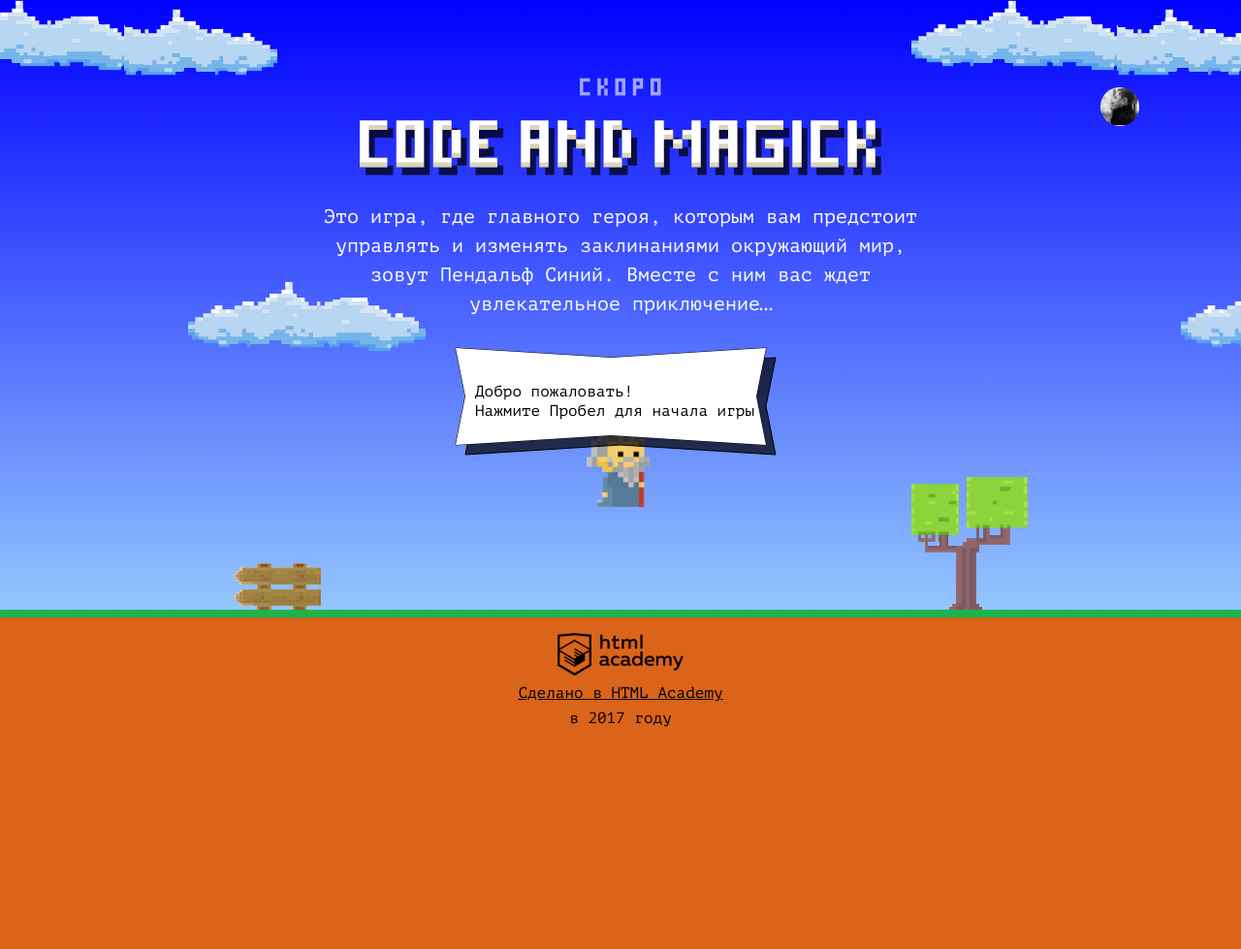
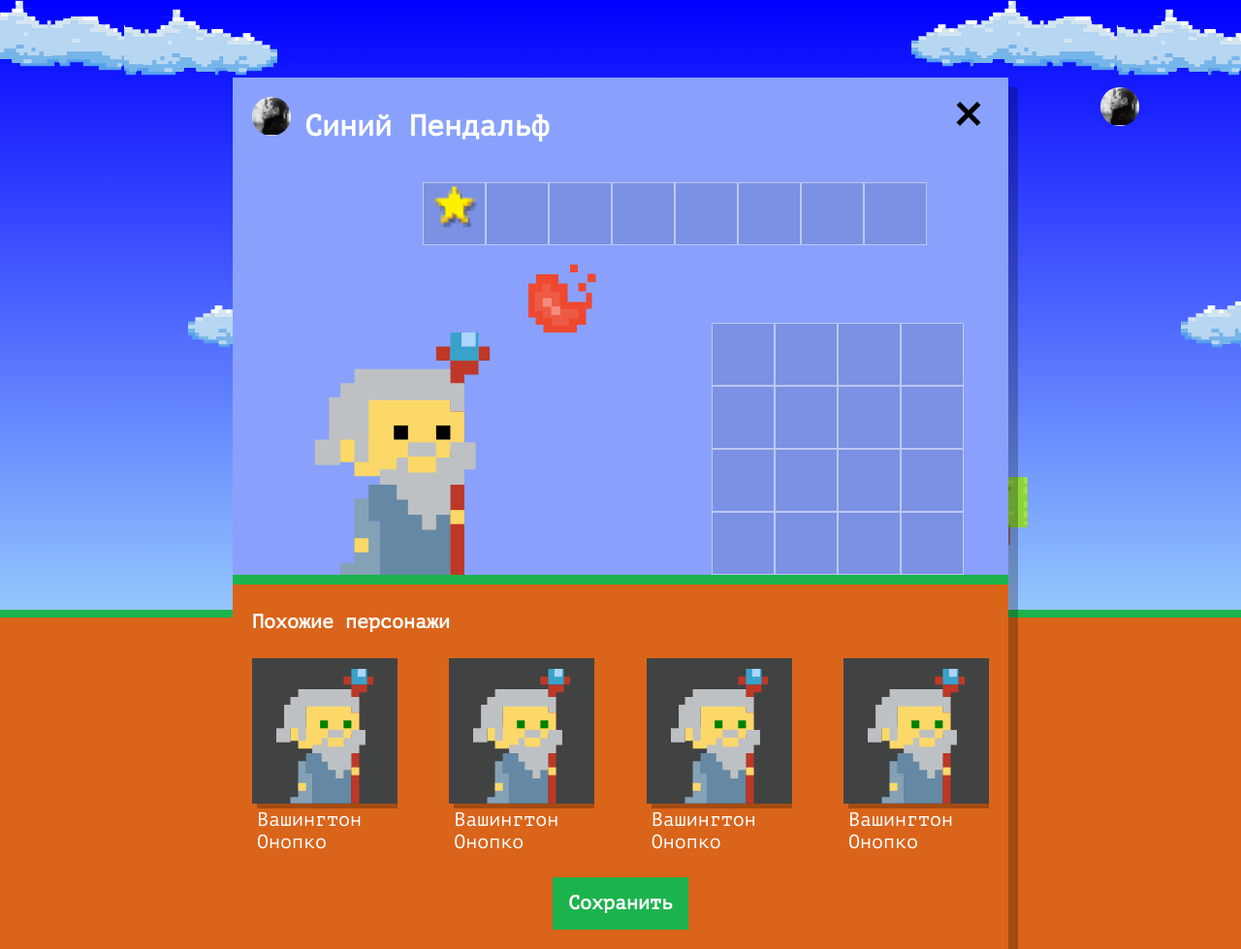
Before and after one commit to Kindro5654/107946-code-and-magick-21, a website: page index.html in a window 1280 px wide. Shown: the whole page at 97% size. Before the commit the page ends 800 px from the top, so only its background shows below. Drawn offline with Linux system fonts and the light colour scheme.

Commit message:
added character customization window

```diff
--- a/index.html
+++ b/index.html
@@ -1,57 +1,42 @@
 <!DOCTYPE html>
 <html>
+
 <head>
   <meta charset="utf-8" />
   <link rel="stylesheet" href="css/main.css" />
   <link rel="shortcut icon" href="favicon.ico" type="image/x-icon" />
   <title>Код и Магия</title>
 </head>
+
 <body>
   <header>
-      <svg
-        style="display: none"
-        xmlns="http://www.w3.org/2000/svg"
-        viewBox="0 0 62
-        86"
-      >
+    <svg style="display: none" xmlns="http://www.w3.org/2000/svg" viewBox="0 0 62
+        86">
       <g id="wizard">
         <g id="wizard-coat">
-            <polygon
-              points="19 67 19 59 14 59 14 82 9 82 9 86 23 86 23 67 19 67"
-            />
+          <polygon points="19 67 19 59 14 59 14 82 9 82 9 86 23 86 23 67 19 67" />
           <polygon points="19 59 19 67 23 67 23 86 48 86 48 54 19 54 19 59" />
         </g>
         <g id="wizard-head">
-            <polygon
-              points="48 86 53 86 53 15 58 15 58 10 62 10 62 5 58 5 58 10 48 10 48 5 43 5 43 10 48 10 48 14 48 86"
-              fill="#be3827"
-            />
-            <polygon
-              points="9 37 19 37 19 23 48 23 48 28 53 28 53 42 48 42 48 51 14 51 14 46 9 46 9 37"
-              fill="#fbd868"
-            />
+          <polygon points="48 86 53 86 53 15 58 15 58 10 62 10 62 5 58 5 58 10 48 10 48 5 43 5 43 10 48 10 48 14 48 86"
+            fill="#be3827" />
+          <polygon points="9 37 19 37 19 23 48 23 48 28 53 28 53 42 48 42 48 51 14 51 14 46 9 46 9 37" fill="#fbd868" />
           <rect x="33" y="39" width="10" height="5" fill="#bec1c3" />
           <rect x="14" y="37" width="5" height="9" fill="#bec1c3" />
           <polygon
             points="48 39 48 44.34 43 44.34 43 49.69 33 49.69 33 44.34 29 44.34 29 48.62 23 48.62 23 53.97 29 53.97 29 59.31 33 59.31 33 64.66 38 64.66 38 70 43 70 43 64.66 48 64.66 48 53.97 53 53.97 53 48.62 57 48.62 57 39 48 39"
-              fill="#bec1c3"
-            />
+            fill="#bec1c3" />
           <polygon
             points="0 47 9 47 9 38 19 38 19 24 48 24 48 28 53 28 53 18 48 18 48 13 14 13 14 18 9 18 9 23 5 23 5 38 0 38 0 47"
-              fill="#bec1c3"
-            />
+            fill="#bec1c3" />
         </g>
         <g id="wizard-eyes">
           <rect x="28" y="33" width="5" height="5" />
           <rect x="43" y="33" width="5" height="5" />
         </g>
         <g id="wizard-hands">
-            <polygon
-              points="19 67 19 59 14 59 14 82 9 82 9 86 23 86
-          23 67 19 67"
-              fill="#fff"
-              opacity="0.2"
-            />
+          <polygon points="19 67 19 59 14 59 14 82 9 82 9 86 23 86
+          23 67 19 67" fill="#fff" opacity="0.2" />
           <rect x="14" y="73" width="5" height="5" fill="#fbd868" />
           <rect x="48" y="63" width="5" height="5" fill="#fbd868" />
           <rect x="48" width="10" height="10" fill="#3aa2ca" />
@@ -81,12 +66,7 @@
   </header>
 
   <div class="overlay setup hidden">
-      <form
-        class="setup-wizard-form"
-        method="post"
-        enctype="multipart/form-data"
-        autocomplete="off"
-      >
+    <form class="setup-wizard-form" method="post" enctype="multipart/form-data" autocomplete="off">
       <div class="setup-title">
         <div class="setup-user">
           <div class="upload">
@@ -94,14 +74,7 @@
             <input type="file" name="avatar" />
           </div>
           <label>
-              <input
-                type="text"
-                name="username"
-                maxlength="25"
-                required
-                class="setup-user-name"
-                value="Синий Пендальф"
-              />
+            <input type="text" name="username" maxlength="25" required class="setup-user-name" value="Синий Пендальф" />
           </label>
         </div>
 
@@ -110,13 +83,7 @@
 
       <div class="setup-artifacts-shop">
         <div class="setup-artifacts-cell">
-            <img
-              src="img/icon-star.png"
-              alt="Star"
-              width="65"
-              height="50"
-              draggable="true"
-            />
+          <img src="img/icon-star.png" alt="Star" width="65" height="50" draggable="true" />
         </div>
         <div class="setup-artifacts-cell"></div>
         <div class="setup-artifacts-cell"></div>
@@ -131,17 +98,9 @@
       <div class="setup-player">
         <div class="setup-wizard-appearance">
           <div class="setup-wizard-wrap">
-              <svg
-                xmlns="http://www.w3.org/2000/svg"
-                viewBox="0 0 62 86"
-                class="setup-wizard"
-              >
+            <svg xmlns="http://www.w3.org/2000/svg" viewBox="0 0 62 86" class="setup-wizard">
               <g class="wizard">
-                  <use
-                    xlink:href="#wizard-coat"
-                    class="wizard-coat"
-                    style="fill: #6589a4"
-                  ></use>
+                <use xlink:href="#wizard-coat" class="wizard-coat" style="fill: #6589a4"></use>
                 <use xlink:href="#wizard-head" class="wizard-head"></use>
                 <use xlink:href="#wizard-eyes" class="wizard-eyes"></use>
                 <use xlink:href="#wizard-hands" class="wizard-hands"></use>
@@ -196,24 +155,15 @@
 
   <footer>
     <p>
-        <a href="http://htmlacademy.ru" class="footer-link"
-          ><img
-            src="img/htmlacademy-logo.png"
-            alt="HTML Academy"
-            width="130"
-          />Сделано в HTML Academy</a
-        >в 2017 году
+      <a href="http://htmlacademy.ru" class="footer-link"><img src="img/htmlacademy-logo.png" alt="HTML Academy"
+          width="130" />Сделано в HTML Academy</a>в 2017 году
     </p>
   </footer>
 
   <template id="similar-wizard-template" style="display: none">
     <div class="setup-similar-item">
       <div class="setup-similar-content">
-          <svg
-            xmlns="http://www.w3.org/2000/svg"
-            viewBox="0 0 62 86"
-            class="setup-similar-wizard"
-          >
+        <svg xmlns="http://www.w3.org/2000/svg" viewBox="0 0 62 86" class="setup-similar-wizard">
           <g class="wizard">
             <use xlink:href="#wizard-coat" class="wizard-coat"></use>
             <use xlink:href="#wizard-head" class="wizard-head"></use>
@@ -226,7 +176,7 @@
     </div>
   </template>
   <script>
-      var fireballSize = 22;
+    var window.fireballSize = 22;
     var getFireballSpeed = function (isMovingLeft) {
       return isMovingLeft ? 2 : 5;
     };
@@ -242,7 +192,9 @@
       return gameFieldHeight / 3;
     };
   </script>
+  <script src="js/setup.js"></script>
   <script src="js/stat.js"></script>
   <script src="js/game.js"></script>
 </body>
+
 </html>
--- a/js/game.js
+++ b/js/game.js
@@ -2,21 +2,21 @@
 
 window.GameConstants = {
   Fireball: {
-    size: fireballSize || 24,
-    speed: getFireballSpeed || function (movingLeft) {
+    size: window.fireballSize || 24,
+    speed: window.getFireballSpeed || function (movingLeft) {
       return movingLeft ? 2 : 5;
     }
   },
   Wizard: {
-    speed: wizardSpeed || 2,
-    width: wizardWidth || 61,
-    getHeight: getWizardHeight || function (width) {
+    speed: window.wizardSpeed || 2,
+    width: window.wizardWidth || 61,
+    getHeight: window.getWizardHeight || function (width) {
       return 1.377 * width;
     },
-    getX: getWizardX || function (width) {
+    getX: window.getWizardX || function (width) {
       return width / 3;
     },
-    getY: getWizardY || function (height) {
+    getY: window.getWizardY || function (height) {
       return height - 100;
     }
   }
--- /dev/null
+++ b/js/setup.js
@@ -0,0 +1,60 @@
+'use strict';
+
+var WIZARD_NAMES = ['Иван', 'Хуан Себастьян', 'Мария', 'Кристоф', 'Виктор', 'Юлия', 'Люпита', 'Вашингтон'];
+var WIZARD_SURNAMES = [' да Марья', ' Верон', ' Мирабелла', ' Вальц', ' Онопко', ' Топольницкая', ' Нионго', ' Ирвинг'];
+var WIZARD_COAT = ['rgb(101, 137, 164)', 'rgb(241, 43, 107)', 'rgb(146, 100, 161)', 'rgb(56, 159, 117)', 'rgb(215, 210, 55)', 'rgb(0, 0, 0)'];
+var WIZARD_EYES = ['black', 'red', 'blue', 'yellow', 'green'];
+var RANDOM_NAME = WIZARD_NAMES[Math.floor(WIZARD_NAMES.length * Math.random())] + WIZARD_SURNAMES[Math.floor(WIZARD_SURNAMES.length * Math.random())];
+var RANDOM_COAT = WIZARD_COAT[Math.floor(WIZARD_COAT.length * Math.random())];
+var RANDOM_EYES = WIZARD_EYES[Math.floor(WIZARD_EYES.length * Math.random())];
+
+var userDialog = document.querySelector('.setup');
+userDialog.classList.remove('hidden');
+
+document.querySelector('.setup-similar').classList.remove('hidden');
+
+var similarListElement = document.querySelector('.setup-similar-list');
+var similarWizardTemplate = document.querySelector('#similar-wizard-template')
+    .content
+    .querySelector('.setup-similar-item');
+
+var wizards = [
+  {
+    name: RANDOM_NAME,
+    coatColor: RANDOM_COAT,
+    eyesColor: RANDOM_EYES
+  },
+  {
+    name: RANDOM_NAME,
+    coatColor: RANDOM_COAT,
+    eyesColor: RANDOM_EYES
+  },
+  {
+    name: RANDOM_NAME,
+    coatColor: RANDOM_COAT,
+    eyesColor: RANDOM_EYES
+  },
+  {
+    name: RANDOM_NAME,
+    coatColor: RANDOM_COAT,
+    eyesColor: RANDOM_EYES
+  }
+];
+
+var renderWizard = function (wizard) {
+  var wizardElement = similarWizardTemplate.cloneNode(true);
+
+  wizardElement.querySelector('.setup-similar-label').textContent = wizard.name;
+  wizardElement.querySelector('.wizard-coat').style.fill = wizard.coatColor;
+  wizardElement.querySelector('.wizard-eyes').style.fill = wizard.eyesColor;
+
+  return wizardElement;
+};
+
+var fragment = document.createDocumentFragment();
+for (var i = 0; i < wizards.length; i++) {
+  fragment.appendChild(renderWizard(wizards[i]));
+}
+similarListElement.appendChild(fragment);
+
+userDialog.querySelector('.setup-similar').classList.remove('hidden');
--- a/js/stat.js
+++ b/js/stat.js
@@ -52,7 +52,7 @@ window.renderStatistics = function (ctx, players, times) {
         CLOUD_X + GAP + FONT_GAP + (COL_WIDTH + COL_DIST) * i,
         CLOUD_Y + COL_Y - (barWidth * times[i]) / maxTime
     );
-    if (players[i] == "Вы") {
+    if (players[i] === "Вы") {
       ctx.fillStyle = "#e30e0e";
     } else {
       ctx.fillStyle =
```
Lines whose indentation alone changed are shown as unchanged.
